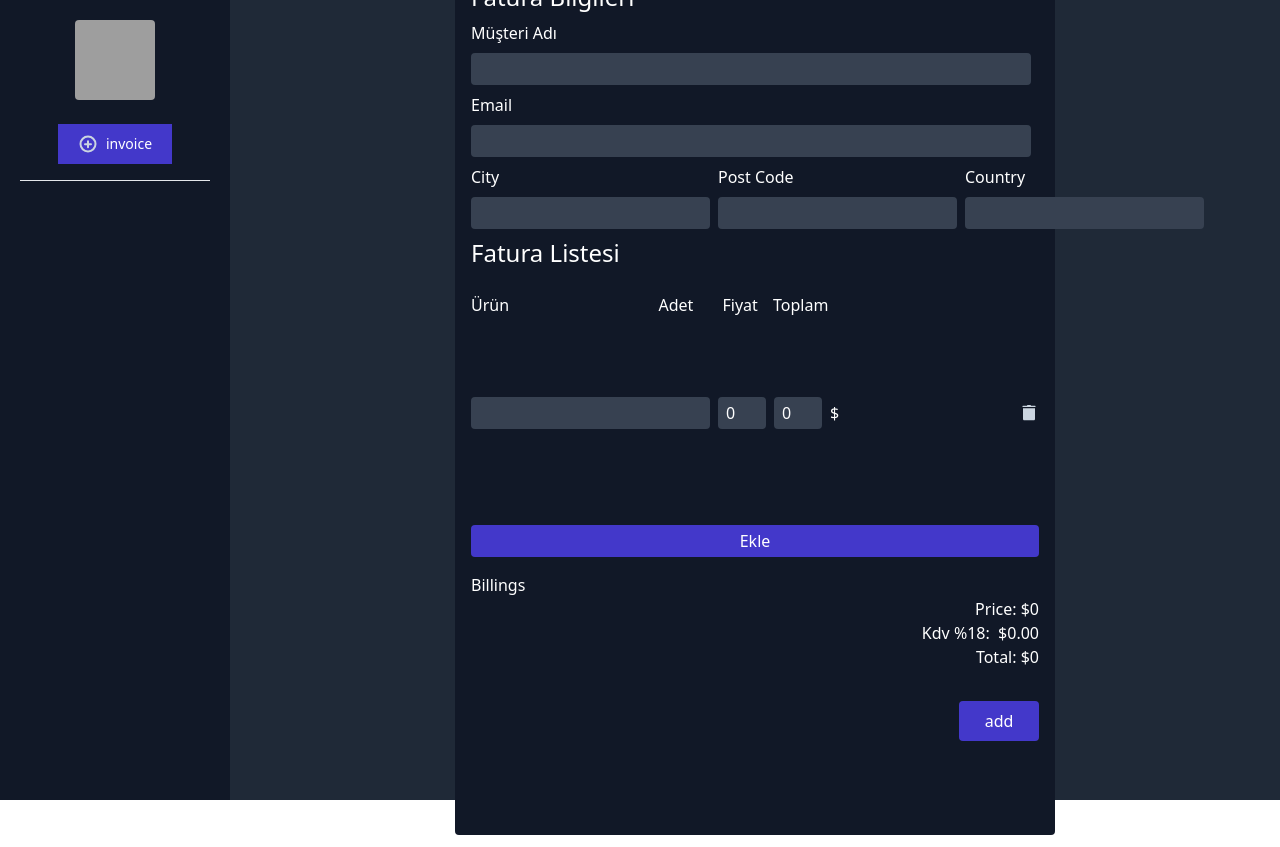
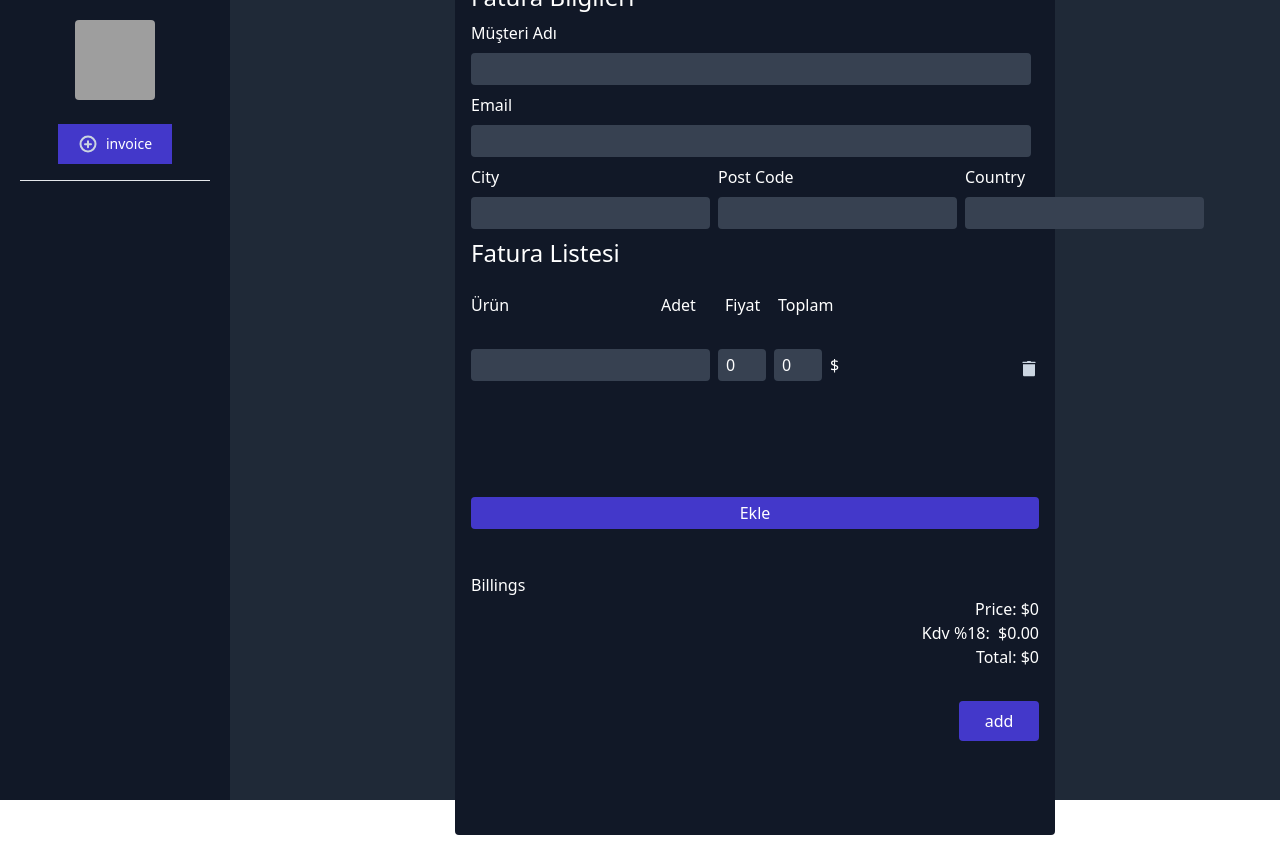
Before and after one commit to Serkan-Ucakcioglu/Invoice-System, a React (Vite) app: page /#/ in a window 1280 px wide. Built offline with nearby package versions, Linux system fonts and the light colour scheme; grey boxes are pictures that could not be loaded.

Commit message:
form design update

```diff
--- a/src/Features/Invoice/Product/ProductInput/ProductInput.jsx
+++ b/src/Features/Invoice/Product/ProductInput/ProductInput.jsx
@@ -13,8 +13,8 @@ function ProductInput({ field, remove, index }) {
     watch("data")[index].quantity * watch("data")[index].price || "";
 
   return (
-    <div className="flex flex-row items-center justify-center h-8 mt-8 h-[200px] ">
-      <div className="flex flex-col">
+    <div className="flex justify-center mt-8 h-[100px]">
+      <div className="flex flex-col ">
         <input
           id="ürün"
           {...register(`data[${index}].product`, {
@@ -65,7 +65,7 @@ function ProductInput({ field, remove, index }) {
             errors.data?.[index]?.quantity && "border-2 border-red-500"
           }`}
         />
-        <span className="text-red-500 text-center">
+        <span className="text-red-500 text-left">
           {" "}
           {errors.data?.[index]?.quantity?.message}
         </span>
@@ -100,8 +100,8 @@ function ProductInput({ field, remove, index }) {
         </span>
       </div>
 
-      <div className="text-white">${price}</div>
-      <div className="ml-auto inline" onClick={() => remove(index)}>
+      <div className="text-white flex mt-1">${price}</div>
+      <div className="ml-auto mt-2" onClick={() => remove(index)}>
         <TrashSvg />
       </div>
     </div>
--- a/src/Features/Invoice/Product/ProductTitle.jsx
+++ b/src/Features/Invoice/Product/ProductTitle.jsx
@@ -2,7 +2,7 @@ import React from "react";
 
 function ProductTitle() {
   return (
-    <div className="w-[370px] flex items-center mt-4">
+    <div className="w-[375px] flex items-center mt-4">
       <h5 className="mr-2 text-left w-[177px]">Ürün</h5>
       <h5 className="ml-auto ml-6 w-12">Adet</h5>
       <h5 className="flex ml-4 w-12">Fiyat</h5>
```
